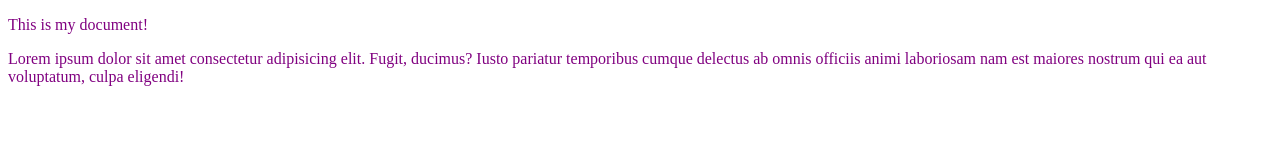
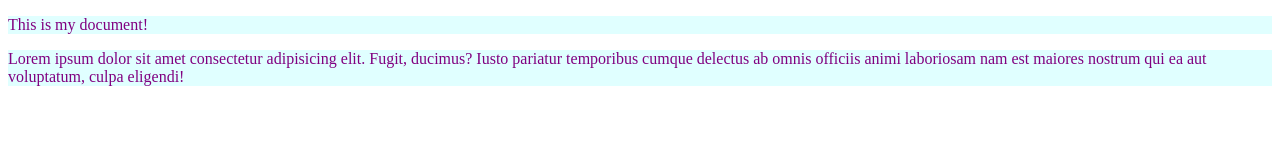
Before and after one commit to FbW46-2/bais-css-and-html-majdalsaeed, a plain HTML site: page index.html in a window 1280 px wide. Drawn offline with Linux system fonts and the light colour scheme.

Commit message:
added a stylesheet

```diff
--- a/index.html
+++ b/index.html
@@ -1,21 +1,20 @@
 <!DOCTYPE html>
 <html lang="en">
+  <head>
+    <meta charset="UTF-8" />
+    <meta name="viewport" content="width=device-width, initial-scale=1.0" />
+    <meta http-equiv="X-UA-Compatible" content="ie=edge" />
+    <link rel="stylesheet" href="./stylesheet/stylesheet.css" />
 
-<head>
-    <meta charset="UTF-8">
-    <meta name="viewport" content="width=device-width, initial-scale=1.0">
-    <meta http-equiv="X-UA-Compatible" content="ie=edge">
-    <style>
-        p {color: purple;}
-    </style>
     <title>My Document</title>
-</head>
+  </head>
 
-<body>
+  <body>
     <p>This is my document!</p>
-    <p>Lorem ipsum dolor sit amet consectetur adipisicing elit. Fugit, ducimus? Iusto pariatur temporibus cumque
-        delectus ab omnis officiis animi laboriosam nam est maiores nostrum qui ea aut voluptatum, culpa eligendi!
+    <p>
+      Lorem ipsum dolor sit amet consectetur adipisicing elit. Fugit, ducimus?
+      Iusto pariatur temporibus cumque delectus ab omnis officiis animi
+      laboriosam nam est maiores nostrum qui ea aut voluptatum, culpa eligendi!
     </p>
-</body>
-
+  </body>
 </html>
--- /dev/null
+++ b/stylesheet/stylesheet.css
@@ -0,0 +1,4 @@
+p {
+    color: purple;
+    background-color: lightcyan;
+}
```
